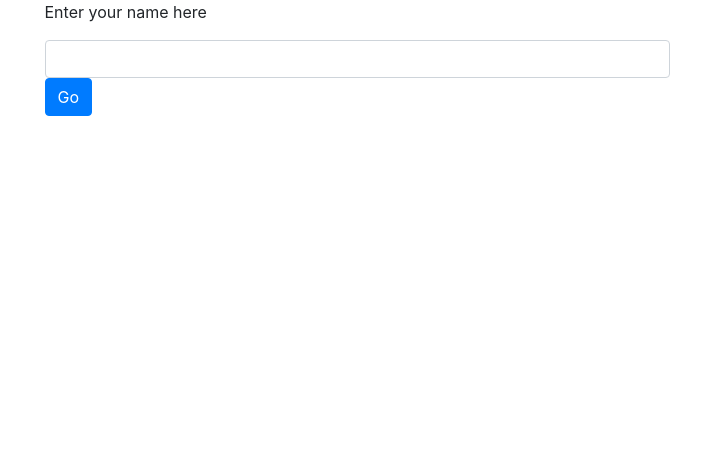
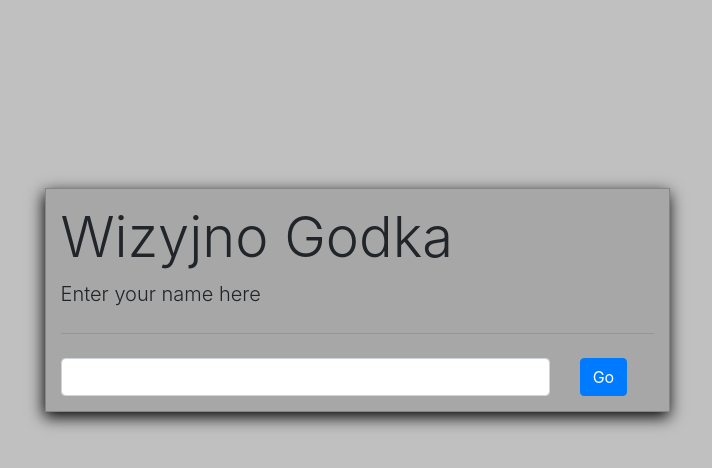
Before and after one commit to avresial/WizyjnoGodka, a React (Create React App) app in the folder client/: page / in a window 1280 px wide. Shown: the top 468 px of the page, without its empty margins (283-995 px from the left). Built offline with nearby package versions, Linux system fonts and the light colour scheme.

Commit message:
Changed style of the StarterPanel

```diff
--- a/client/src/App.js
+++ b/client/src/App.js
@@ -149,7 +149,9 @@ const App = () => {
           <LeftPanel connections={listOfConnections} sendRequest={SendConnectionRequest} />
           <RightPanel onVideoButtonClick={onButtonClickHandler} onSendButtonClick={(text) => onMessageSend(text)} videoOn={videoOn} messageList={messageList}/>
         </div>
-        : <StarterPanel OnClick={(userName) => setUserName(userName)}></StarterPanel>
+        : <div className = 'row vh-100'>
+          <StarterPanel OnClick={(userName) => setUserName(userName)}></StarterPanel>
+          </div>
       }
     </Container>
   );
--- a/client/src/Assets/StarterPanel/StarterPanel.js
+++ b/client/src/Assets/StarterPanel/StarterPanel.js
@@ -4,10 +4,20 @@ import Button from 'react-bootstrap/Button'
 
 const StarterPanel = (props) => {
     return (
-        <div className={classes.StarterPanel}>
-            <p>Enter your name here</p>
-            <input id="name-input" className='form-control'></input>
-            <Button onClick={() => {props.OnClick(document.getElementById('name-input').value); }}>Go</Button>
+        <div className={`col ${classes.StarterPanel}`}>
+            <div className={`${classes.StarterPanelInside}`}>
+                <h1 className='display-4'>Wizyjno Godka</h1>
+                <p className='lead'>Enter your name here</p>
+                <hr className='my-4'></hr>
+                <div className='row'>
+                    <div className='col'>
+                        <input id='name-input' className='form-control' />
+                    </div>
+                    <div className='col col-lg-2'>
+                        <Button onClick={() => {props.OnClick(document.getElementById('name-input').value); }}>Go</Button>
+                    </div>
+                </div>
+            </div>
         </div>
     );
 };
--- a/client/src/Assets/StarterPanel/StarterPanel.module.css
+++ b/client/src/Assets/StarterPanel/StarterPanel.module.css
@@ -1,6 +1,15 @@
 .StarterPanel{
-    display: block;
-    margin-left: auto;
-    margin-right: auto;
-    width: 50%;
+    background-color: rgb(192, 192, 192);
 }
+
+.StarterPanelInside{
+    background-color: rgb(167, 167, 167);
+    padding:15px;
+    border:1px solid rgb(134, 134, 134);
+    box-shadow: -1px 5px 15px black;
+    margin-top:15%;
+    margin-left:auto;
+    margin-right:auto;
+    margin-bottom:15%;
+    width:50%;
+}
```
